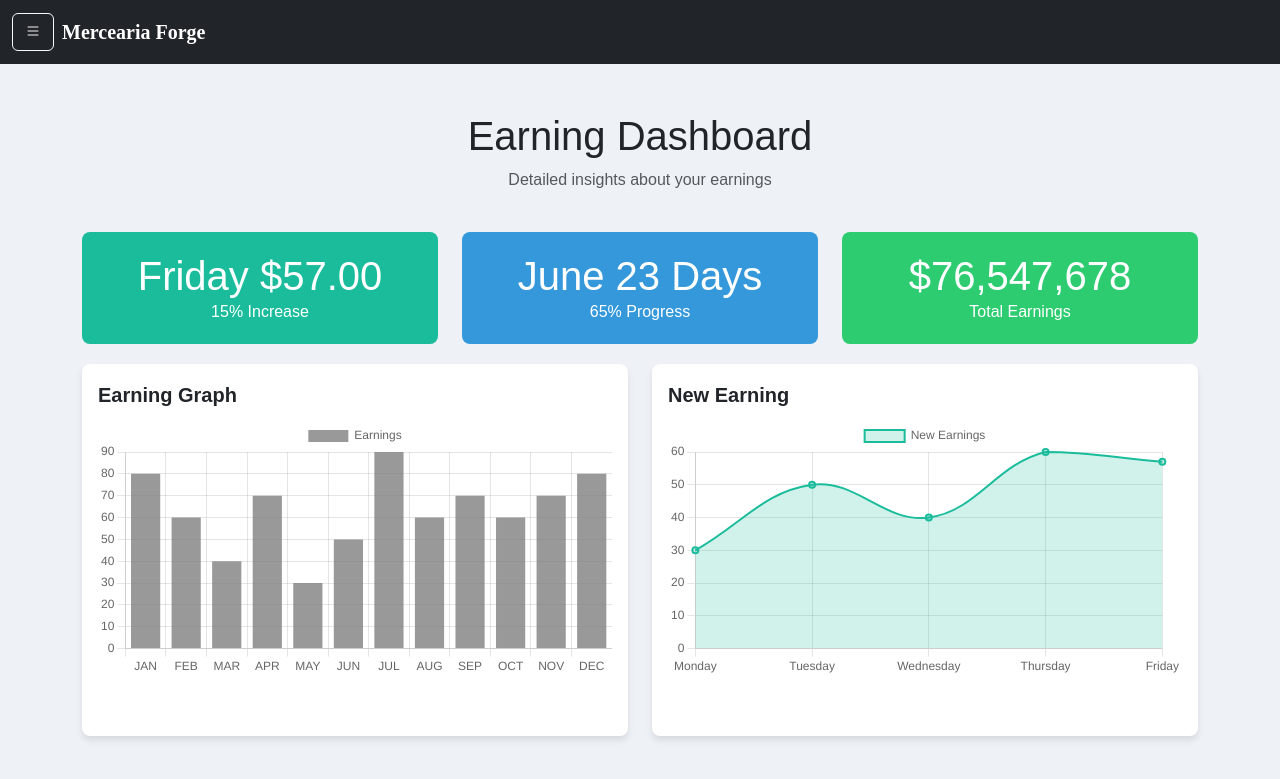
After one commit to Gesshokuuyu/MerceariaForge-inDev, a PHP site: page /HomeTeste.php in a window 1280 px wide. The commit adds this page. Shown: the top 779 px of the page. Run offline with PHP 8.4, Linux system fonts and the light colour scheme.

Commit message:
ajustes home

```diff
--- /dev/null
+++ b/View/HomeTeste.php
@@ -0,0 +1,201 @@
+<!DOCTYPE html>
+<html lang="en">
+<head>
+    <meta charset="UTF-8">
+    <meta name="viewport" content="width=device-width, initial-scale=1.0">
+    <title>Home - Flat Lab Style</title>
+    <link href="https://cdn.jsdelivr.net/npm/bootstrap@5.3.1/dist/css/bootstrap.min.css" rel="stylesheet">
+    <link href="https://cdnjs.cloudflare.com/ajax/libs/bootstrap-icons/1.10.5/font/bootstrap-icons.min.css" rel="stylesheet">
+    <script src="https://cdn.jsdelivr.net/npm/chart.js"></script>
+    <style>
+        body {
+            background-color: #eef2f7;
+            font-family: Arial, sans-serif;
+        }
+        .card {
+            box-shadow: 0 4px 6px rgba(0, 0, 0, 0.1);
+            border: none;
+            margin-bottom: 20px;
+            border-radius: 8px;
+        }
+        .chart-container {
+            position: relative;
+            height: 300px;
+            width: 100%;
+        }
+        .info-box {
+            padding: 20px;
+            border-radius: 8px;
+            margin-bottom: 20px;
+            color: white;
+            text-align: center;
+        }
+        .info-box.green {
+            background-color: #1abc9c;
+        }
+        .info-box.blue {
+            background-color: #3498db;
+        }
+        .info-box.dark-green {
+            background-color: #2ecc71;
+        }
+        .box-header {
+            font-size: 1.25rem;
+            font-weight: bold;
+            margin-bottom: 10px;
+        }
+        .navbar-brand span {
+            font-family: 'Times New Roman', Times, serif;
+            font-weight: bold;
+        }
+        @media (max-width: 768px) {
+            .info-box {
+                font-size: 0.9rem;
+            }
+            .box-header {
+                font-size: 1rem;
+            }
+        }
+    </style>
+</head>
+<body>
+
+    <!-- Navbar with Offcanvas -->
+    <nav class="navbar bg-dark">
+        <div class="container-fluid">
+            <a class="navbar-brand">
+                <div class="float-end d-flex align-items-center">
+                    <button class="btn btn-outline-light me-2" type="button" data-bs-toggle="offcanvas" data-bs-target="#offcanvasRight" aria-controls="offcanvasRight">
+                        <i class="bi bi-list"></i>
+                    </button>
+                    <span class="text-white">Mercearia Forge</span>
+                </div>
+            </a>
+
+            <!-- Offcanvas Menu -->
+            <div class="offcanvas offcanvas-end" tabindex="-1" id="offcanvasRight" aria-labelledby="offcanvasRightLabel">
+                <div class="offcanvas-header">
+                    <h5 class="offcanvas-title" id="offcanvasRightLabel">Menu</h5>
+                    <button type="button" class="btn-close" data-bs-dismiss="offcanvas" aria-label="Close"></button>
+                </div>
+                <div class="offcanvas-body">
+                    <ul class="list-group">
+                        <li class="list-group-item"><i class="bi bi-house-door me-2"></i>Home</li>
+                        <li class="list-group-item"><i class="bi bi-gear me-2"></i>Painel Administrativo</li>
+                        <li class="list-group-item"><i class="bi bi-bar-chart me-2"></i>DashBoards</li>
+                        <li class="list-group-item"><i class="bi bi-box me-2"></i>Itens</li>
+                        <li class="list-group-item"><i class="bi bi-calendar3 me-2"></i>Fechamento Mensal</li>
+                    </ul>
+                </div>
+            </div>
+        </div>
+    </nav>
+
+    <div class="container mt-5">
+        <div class="row">
+            <!-- Header -->
+            <div class="col-12 text-center mb-4">
+                <h1>Earning Dashboard</h1>
+                <p class="text-muted">Detailed insights about your earnings</p>
+            </div>
+        </div>
+
+        <div class="row">
+            <!-- Info Boxes -->
+            <div class="col-md-4 col-sm-12">
+                <div class="info-box green">
+                    <div class="value display-6">Friday $57.00</div>
+                    <div class="label">15% Increase</div>
+                </div>
+            </div>
+
+            <div class="col-md-4 col-sm-12">
+                <div class="info-box blue">
+                    <div class="value display-6">June 23 Days</div>
+                    <div class="label">65% Progress</div>
+                </div>
+            </div>
+
+            <div class="col-md-4 col-sm-12">
+                <div class="info-box dark-green">
+                    <div class="value display-6">$76,547,678</div>
+                    <div class="label">Total Earnings</div>
+                </div>
+            </div>
+        </div>
+
+        <div class="row">
+            <!-- Graphical Data -->
+            <div class="col-lg-6 col-md-12">
+                <div class="card p-3">
+                    <div class="box-header">Earning Graph</div>
+                    <div class="chart-container">
+                        <canvas id="barChart"></canvas>
+                    </div>
+                </div>
+            </div>
+
+            <div class="col-lg-6 col-md-12">
+                <div class="card p-3">
+                    <div class="box-header">New Earning</div>
+                    <div class="chart-container">
+                        <canvas id="lineChart"></canvas>
+                    </div>
+                </div>
+            </div>
+        </div>
+    </div>
+
+    <script src="https://cdn.jsdelivr.net/npm/bootstrap@5.3.1/dist/js/bootstrap.bundle.min.js"></script>
+    <script>
+        // Bar Chart
+        const barChartCtx = document.getElementById('barChart').getContext('2d');
+        new Chart(barChartCtx, {
+            type: 'bar',
+            data: {
+                labels: ['JAN', 'FEB', 'MAR', 'APR', 'MAY', 'JUN', 'JUL', 'AUG', 'SEP', 'OCT', 'NOV', 'DEC'],
+                datasets: [{
+                    label: 'Earnings',
+                    data: [80, 60, 40, 70, 30, 50, 90, 60, 70, 60, 70, 80],
+                    backgroundColor: 'rgba(128, 128, 128, 0.8)',
+                }]
+            },
+            options: {
+                responsive: true,
+                scales: {
+                    y: {
+                        beginAtZero: true
+                    }
+                }
+            }
+        });
+
+        // Line Chart
+        const lineChartCtx = document.getElementById('lineChart').getContext('2d');
+        new Chart(lineChartCtx, {
+            type: 'line',
+            data: {
+                labels: ['Monday', 'Tuesday', 'Wednesday', 'Thursday', 'Friday'],
+                datasets: [{
+                    label: 'New Earnings',
+                    data: [30, 50, 40, 60, 57],
+                    backgroundColor: 'rgba(26, 188, 156, 0.2)',
+                    borderColor: 'rgba(26, 188, 156, 1)',
+                    borderWidth: 2,
+                    fill: true,
+                    tension: 0.4
+                }]
+            },
+            options: {
+                responsive: true,
+                scales: {
+                    y: {
+                        beginAtZero: true
+                    }
+                }
+            }
+        });
+    </script>
+
+</body>
+</html>
```
Also changed, not shown: View/Home.php (+8 -5 lines), View/Modules/GraficoHome.php (added, +216 -0 lines), View/Modules/Menu.php (+20 -8 lines).
